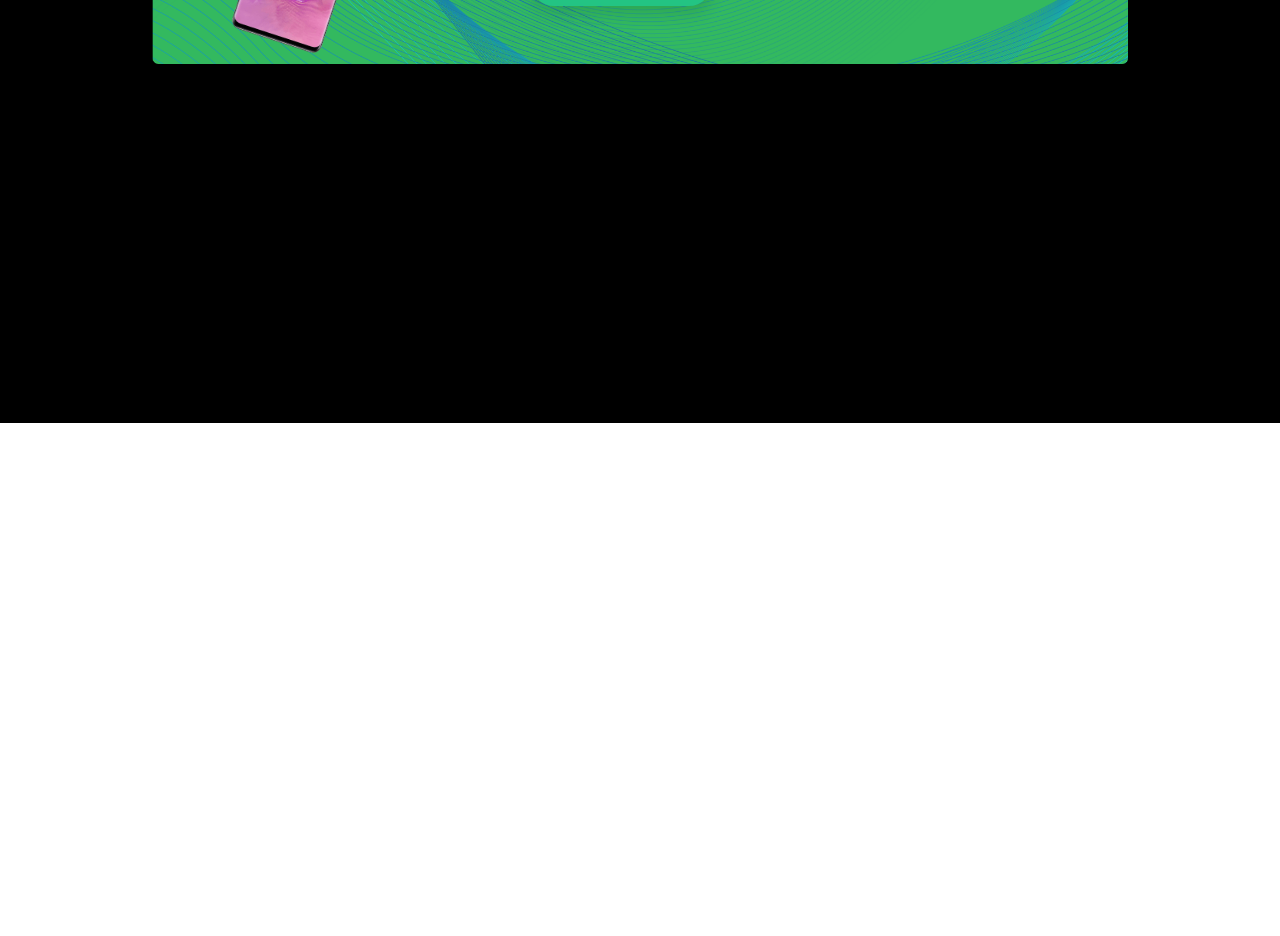
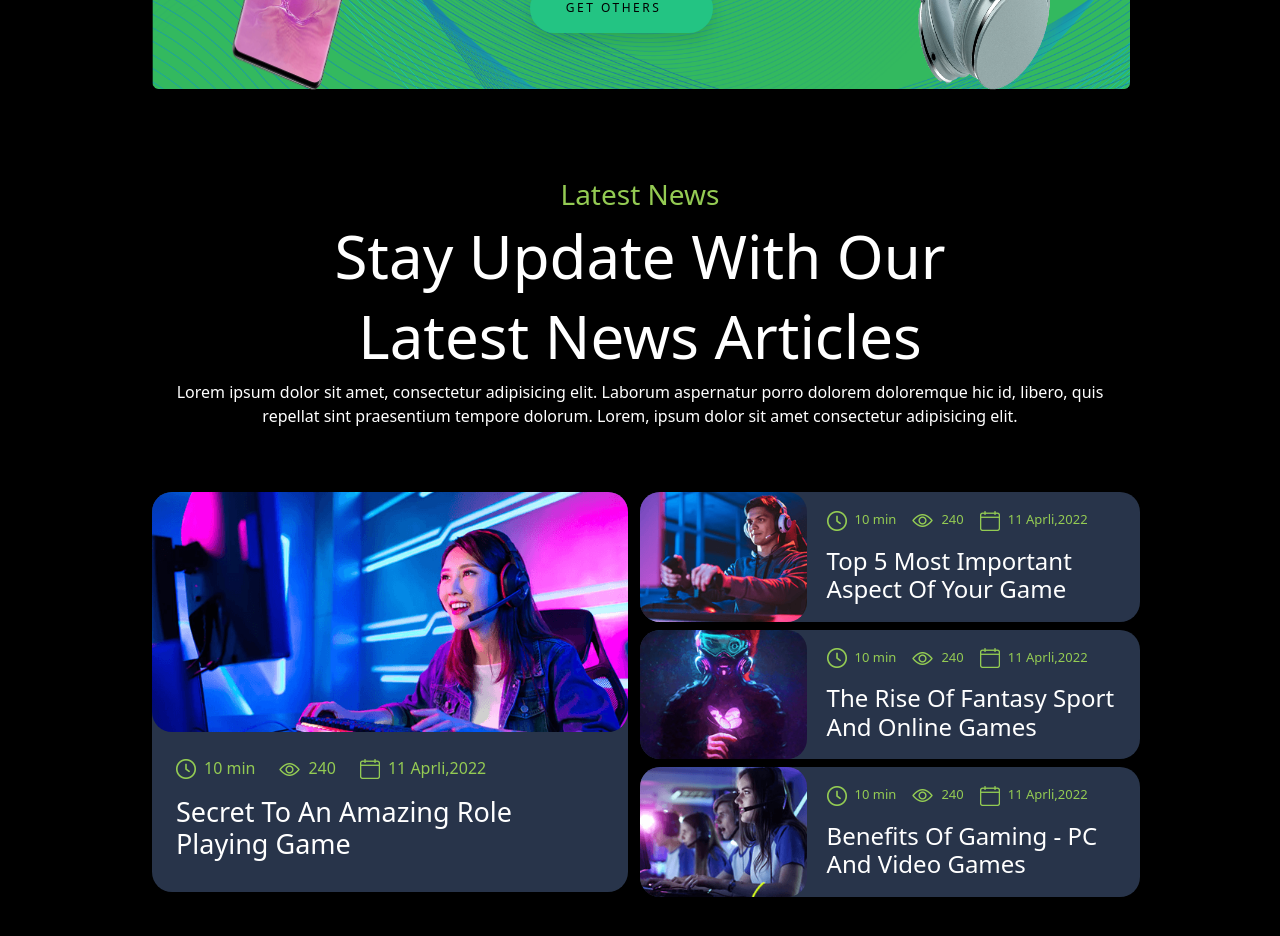
Before and after one commit to alex2000d/proj-html-vuejs, a Vue app: page / in a window 1280 px wide. Shown: the part 4540-5476 px from the top of the page. Before the commit the page ends 4963 px from the top, so only its background shows below. Built offline with nearby package versions, Linux system fonts and the light colour scheme; the HTML template or start-up script is replaced by a standard one.

Commit message:
[UPD[ Added the section news

```diff
--- a/src/components/AppMain.vue
+++ b/src/components/AppMain.vue
@@ -6,6 +6,8 @@ import AppQuickFacts from './AppQuickFacts.vue';
 import AppLiveStreaming from './AppLiveStreaming.vue';
 import AppFutioFeedback from './AppFutioFeedback.vue';
 import AppSales from './AppSales.vue';
+import AppNews from './AppNews.vue';
+
 
 export default {
   components: {
@@ -15,6 +17,7 @@ export default {
     AppLiveStreaming,
     AppFutioFeedback,
     AppSales,
+    AppNews,
 
   }
 }
@@ -27,6 +30,7 @@ export default {
       <AppLiveStreaming />
       <AppFutioFeedback />
       <AppSales />
+      <AppNews />
     </div>
   </template>
 <style lang="">
--- /dev/null
+++ b/src/components/AppNews.vue
@@ -0,0 +1,131 @@
+<script>
+export default {
+
+}
+</script>
+<template>
+    <div class="bg-black">
+        <div class="container position width">
+            <div class="row">
+                <div class="col-12">
+                    <div class="content text-center mt-5">
+                        <h3 class="green">Latest News</h3>
+                        <h1 class="text-white fs">Stay Update With Our</h1>
+                        <h1 class="text-white fs">Latest News Articles</h1>
+                        <p class="text-white">Lorem ipsum dolor sit amet, consectetur adipisicing elit. Laborum aspernatur porro dolorem doloremque hic id, libero, quis repellat sint praesentium tempore dolorum. Lorem, ipsum dolor sit amet consectetur adipisicing elit.</p>
+                    </div>
+                </div>
+            </div>
+            <div class="row">
+                <div class="col-6">
+                    <div class="bg-blue mt-5">
+                      <img class="content-gamers" src="../assets/img/blog-item-10.png">
+                      <div class="p-4">
+                        <img src="../assets/img/icon/clock.png">
+                        <span class="green mx-2 me-4">10 min</span>
+                        <img src="../assets/img/icon/eye.png">
+                        <span class="green mx-2 me-4">240</span>
+                        <img src="../assets/img/icon/calendar.png">
+                        <span class="green mx-2">11 Aprli,2022</span>
+                        <h2 class="text-white fs-text mt-3">Secret To An Amazing Role Playing Game</h2>
+                      </div>
+                    </div>
+                </div>
+                <div class="col-6">
+                    <div class="content mt-5">
+                        <div class="row">
+                            <div class="col-12 feature-icon bg-blue d-flex">
+                                <img class="content-gamer position-img" src="../assets/img/blog-item-2.png">
+                                    <div class="p-2 fsi">
+                                        <img src="../assets/img/icon/clock.png">
+                                        <span class="green mx-2 me-3">10 min</span>
+                                        <img src="../assets/img/icon/eye.png">
+                                        <span class="green mx-2 me-3">240</span>
+                                        <img src="../assets/img/icon/calendar.png">
+                                        <span class="green mx-2">11 Aprli,2022</span>
+                                        <h4 class="text-white mt-3">Top 5 Most Important Aspect Of Your Game</h4>
+                                   </div>
+                            </div>
+                            <div class="col-12 feature-icon bg-blue d-flex mt-2">
+                                <img class="content-gamer position-img" src="../assets/img/blog-item-3.png">
+                                <div class="p-2 fsi">
+                                     <img src="../assets/img/icon/clock.png">
+                                     <span class="green mx-2 me-3">10 min</span>
+                                     <img src="../assets/img/icon/eye.png">
+                                     <span class="green mx-2 me-3">240</span>
+                                     <img src="../assets/img/icon/calendar.png">
+                                     <span class="green mx-2">11 Aprli,2022</span>
+                                     <h4 class="text-white mt-3">The Rise Of Fantasy Sport And Online Games</h4>
+                                </div>
+                            </div>
+                            <div class="col-12 feature-icon bg-blue d-flex mt-2">
+                                <img class="content-gamer position-img" src="../assets/img/blog-item-4.png">
+                                <div class="p-2 fsi">
+                                    <img src="../assets/img/icon/clock.png">
+                                    <span class="green mx-2 me-3">10 min</span>
+                                    <img src="../assets/img/icon/eye.png">
+                                    <span class="green mx-2 me-3">240</span>
+                                    <img src="../assets/img/icon/calendar.png">
+                                    <span class="green mx-2">11 Aprli,2022</span>
+                                    <h4 class="text-white mt-3">Benefits Of Gaming - PC And Video Games</h4>
+                                </div>
+                            </div>
+                        </div>
+                    </div>
+                </div>
+            </div>
+        </div>
+    </div>
+</template>
+<style lang="scss" scoped>
+    .position{
+        position: relative;
+        top: -330px;
+    }
+
+    .width{
+        max-width: 1000px;
+        overflow: hidden;
+    }
+
+    .green {
+        color: rgb(148, 203, 83)
+    }
+
+    .fs{
+        font-size: 60px;
+    }
+
+    .fsi{
+        font-size: 13px;
+        margin-top: 10px;
+    }
+
+    .fs-text{
+        font-size: 27px;
+    }
+
+    .bg-blue{
+        background-color:rgb(40, 52, 74);
+        border-radius: 20px;
+        max-height: max-content;
+    }
+
+    .content-gamers{
+        width: 100%;
+        object-fit: fill;
+        border-radius: 20px;
+    }
+
+    .content-gamer{
+        width: 35%;
+        object-fit: fill;
+        border-radius: 20px;
+    }
+
+    .position-img{
+        left: -12px;
+        position: relative;
+    }
+
+</style>
--- a/src/components/AppSales.vue
+++ b/src/components/AppSales.vue
@@ -8,14 +8,14 @@ export default {
         <div class="container width">
             <div class="row">
                 <div class="col-12">
-                    <div class="content py-5">
+                    <div class="content mt-5">
                         <img src="../assets/img/banner-item-bg.png">
                         <p class="text-white text-center position">Make offer</p>
                         <h1 class="text-white text-center position">Get 70% Offer Discount</h1>
+                        <img class="position-phone" src="../assets/img/banner-item-obj1.png">
+                        <img class="position-headphones" src="../assets/img/banner-item-obj2.png">
+                        <button class="button position-button">GET OTHERS<i class="fa-solid fa-arrow-down ms-3"></i></button>
                     </div>
-                    <img class="position-phone" src="../assets/img/banner-item-obj1.png">
-                    <img class="position-headphones" src="../assets/img/banner-item-obj2.png">
-                    <button class="button position-button">GET OTHERS<i class="fa-solid fa-arrow-down ms-3"></i></button>
                 </div>
             </div>
         </div>
@@ -28,8 +28,7 @@ export default {
 }
 
 .content img{
-    height: 250px;
-    width: 100%;
+    height: 275px;
     position: relative;
 
 }
@@ -48,14 +47,14 @@ export default {
 
 .position-headphones{
     position: relative;
-    top: -410px;
+    top: -370px;
     left: 620px;
     width: 15%;
 }
 
 .position-button{
     position: relative;
-    top: -335px;
+    top: -315px;
     left: 85px;
 }
 
```
